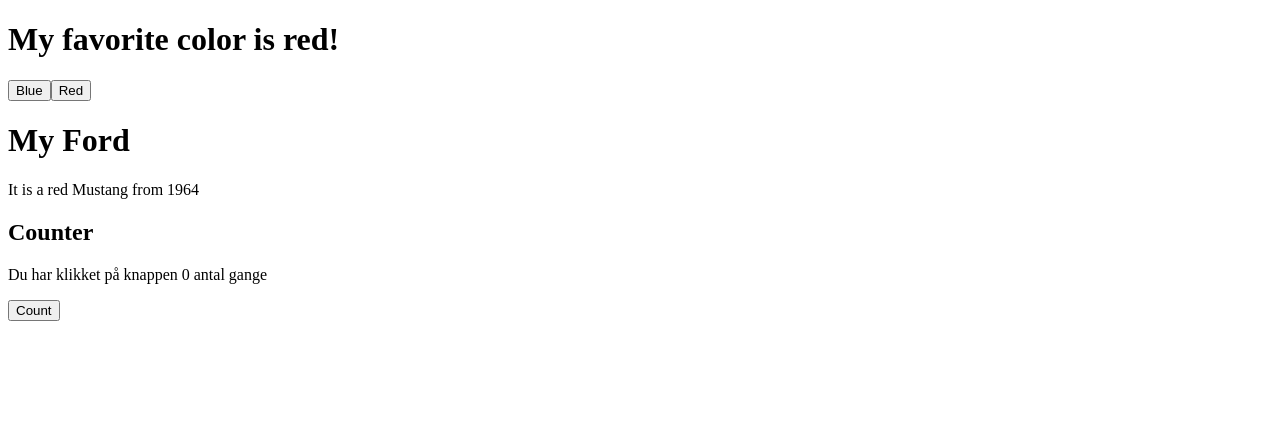
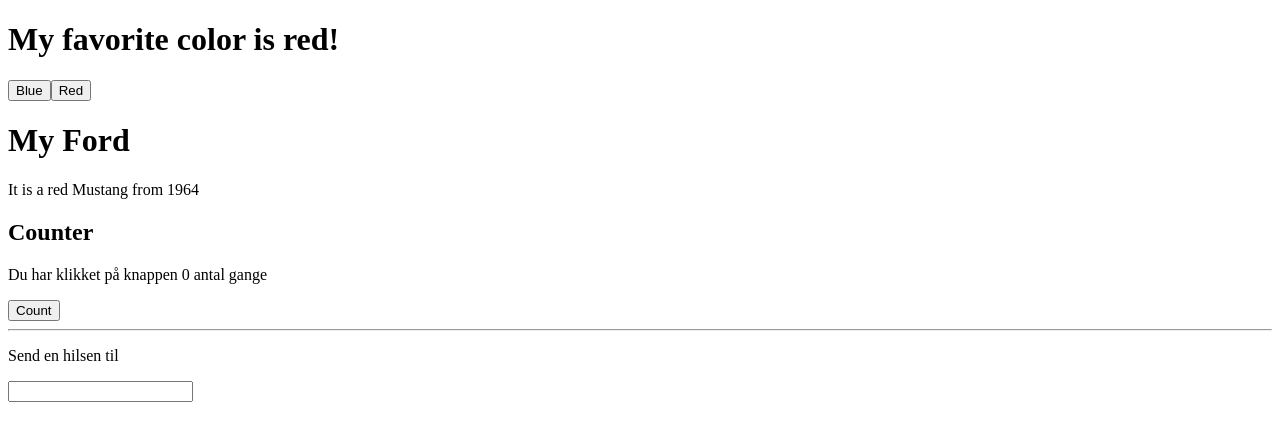
Before and after one commit to Indok93/react-useState-learning2, a React (Vite) app: page / in a window 1280 px wide. Shown: the top 440 px of the page. Built offline with nearby package versions, Linux system fonts and the light colour scheme.

Commit message:
message component

```diff
--- /dev/null
+++ b/src/components/Message/Message.jsx
@@ -0,0 +1,26 @@
+import { useState } from "react"
+
+export const Message = () => {
+    const [message, setMessage] = useState("");
+
+    const InputChange = () => {
+      setMessage(event.target.value);
+    }
+
+  return (
+    <>
+      <hr />
+      <p>Send en hilsen til {message}</p>
+      <input
+        type="text"
+        value={message}
+        onChange={InputChange}
+      />
+      {/* <input
+        type="text"
+        value={message}
+        onChange={() => setMessage(event.target.value)}
+      /> */}
+    </>
+  )
+}
--- a/src/pages/Home/Home.jsx
+++ b/src/pages/Home/Home.jsx
@@ -1,6 +1,7 @@
 import { Car } from "../../components/Car/Car"
 import { Counter } from "../../components/Counter/Counter"
 import { Favcolor } from "../../components/Favcolor/Favcolor"
+import { Message } from "../../components/Message/Message"
 
 export const Home = () => {
     return (
@@ -8,6 +9,7 @@ export const Home = () => {
             <Favcolor />
             <Car />
             <Counter />
+            <Message />
         </>
     )
 }
```
